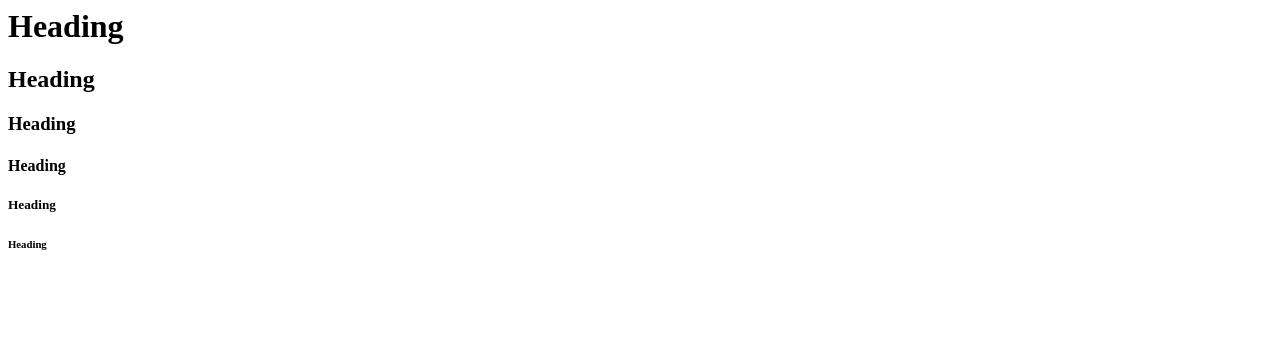
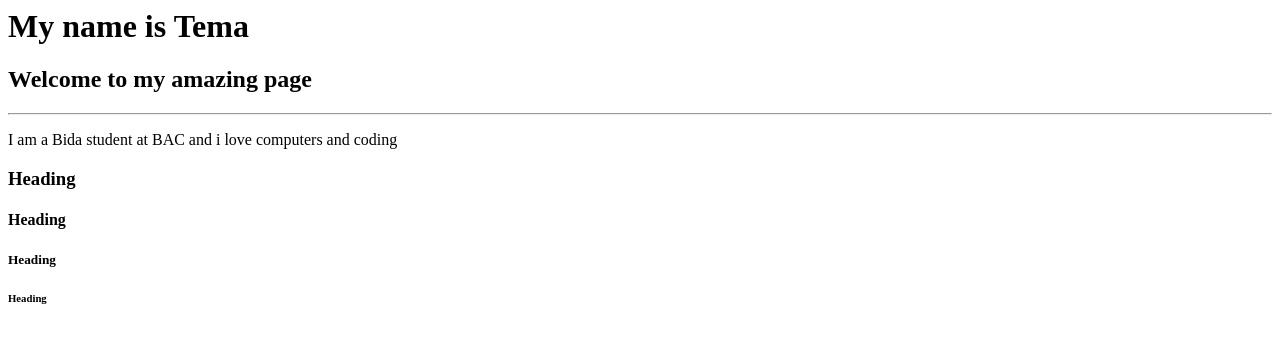
Before and after one commit to Tema-M/hello-world, a plain HTML site: page index.html in a window 1280 px wide. Drawn offline with Linux system fonts and the light colour scheme.

Commit message:
Update index.html

```diff
--- a/index.html
+++ b/index.html
@@ -1,5 +1,7 @@
-<h1> Heading </h1>
-<h2> Heading </h2>
+<h1> My name is Tema  </h1>
+<h2> Welcome to my amazing page </h2>
+<hr/>
+<p> I am a Bida student at BAC and i love computers and coding </p>
 <h3> Heading </h3>
 <h4> Heading </h4>
 <h5> Heading </h5>
```
